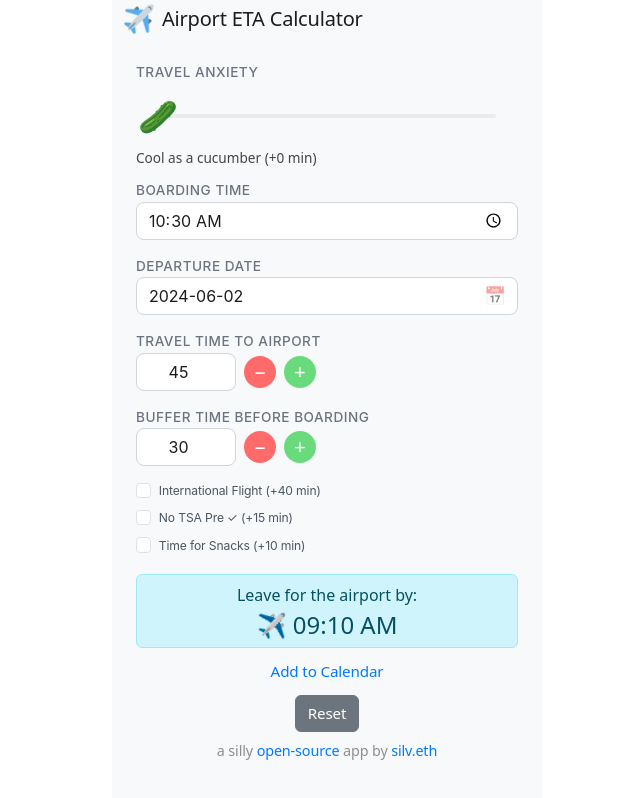
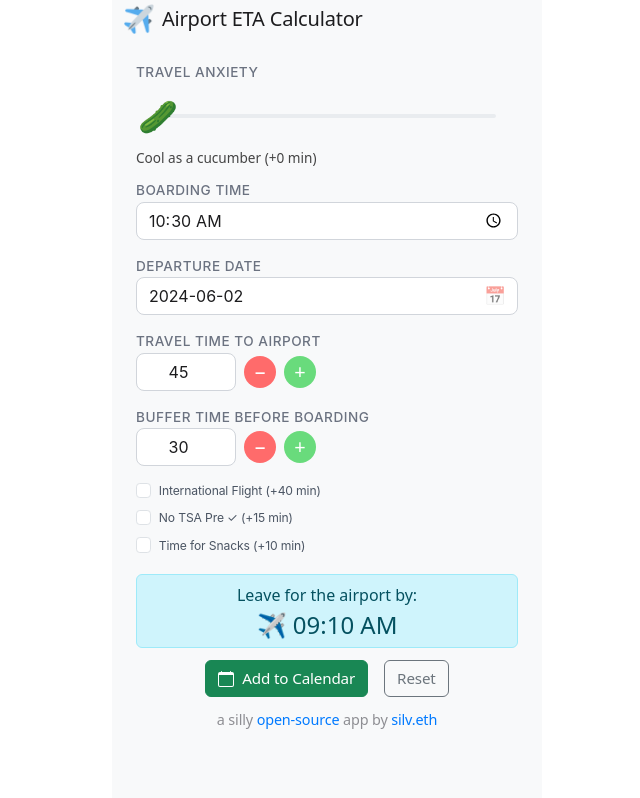
Before and after one commit to mattsilv/airport-time-estimator, a React (Create React App) app: page / in a window 1280 px wide. Shown: the whole page, without its empty margins (313-953 px from the left). Built offline with nearby package versions, Linux system fonts and the light colour scheme.

Commit message:
small style change

```diff
--- a/src/pages/Home.js
+++ b/src/pages/Home.js
@@ -48,20 +48,30 @@ export function Home() {
             </Alert>
 
             <Stack className="mb-2">
-              {calendarURL && (
-                <a
-                  href={calendarURL}
-                  style={calendarLinkStyle}
-                  className="mx-auto"
-                  rel="noopener noreferrer"
-                  target="_blank"
+              <div className="d-flex gap-3 justify-content-center">
+                <button
+                  className="btn btn-success d-flex align-items-center gap-2"
+                  onClick={() => window.open(calendarURL, "_blank")}
+                  style={{
+                    fontSize: "0.95rem",
+                    fontWeight: "400",
+                    letterSpacing: "-0.01em",
+                  }}
                 >
+                  <svg
+                    xmlns="http://www.w3.org/2000/svg"
+                    width="16"
+                    height="16"
+                    fill="currentColor"
+                    viewBox="0 0 16 16"
+                  >
+                    <path d="M3.5 0a.5.5 0 0 1 .5.5V1h8V.5a.5.5 0 0 1 1 0V1h1a2 2 0 0 1 2 2v11a2 2 0 0 1-2 2H2a2 2 0 0 1-2-2V3a2 2 0 0 1 2-2h1V.5a.5.5 0 0 1 .5-.5zM1 4v10a1 1 0 0 0 1 1h12a1 1 0 0 0 1-1V4H1z" />
+                  </svg>
                   Add to Calendar
-                </a>
-              )}
+                </button>
 
                 <button
-                className="btn btn-secondary mx-auto mb-2"
+                  className="btn btn-outline-secondary"
                   onClick={handleReset}
                   style={{
                     fontSize: "0.95rem",
@@ -71,6 +81,8 @@ export function Home() {
                 >
                   Reset
                 </button>
+              </div>
+            </Stack>
 
             <p className={styles.footerText}>
               a silly{" "}
@@ -93,7 +105,6 @@ export function Home() {
               </a>
             </p>
           </Stack>
-          </Stack>
         )}
       </div>
     </Stack>
```
Lines whose indentation alone changed are shown as unchanged.
